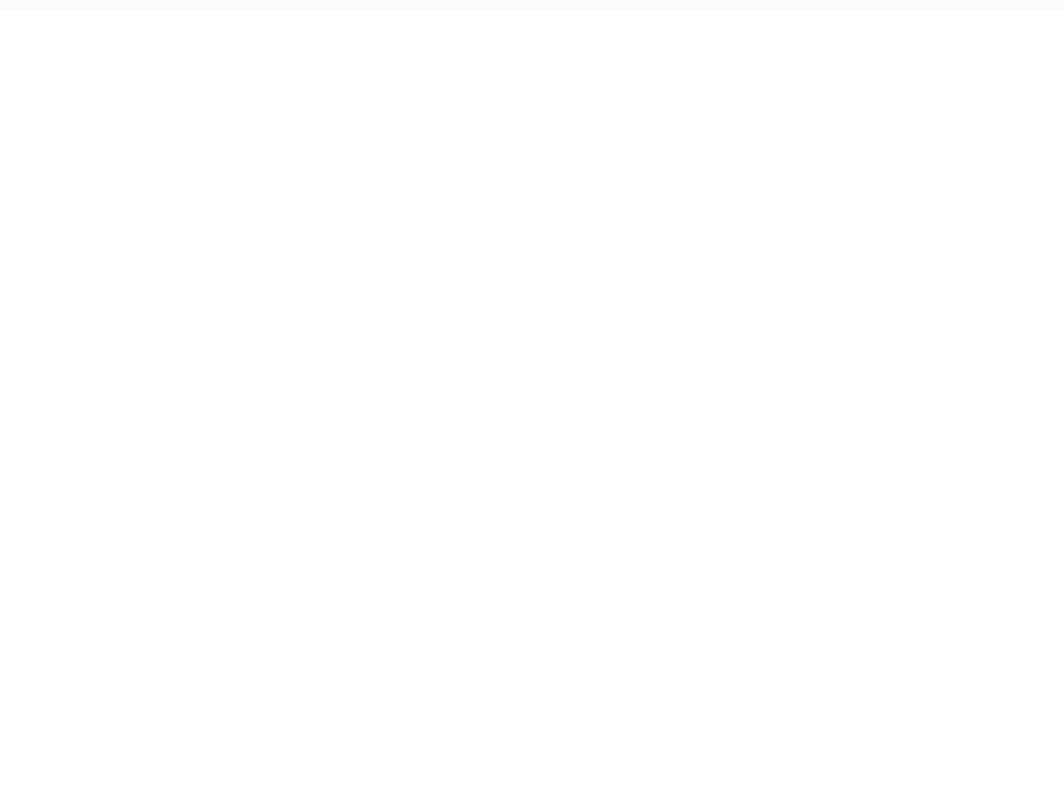
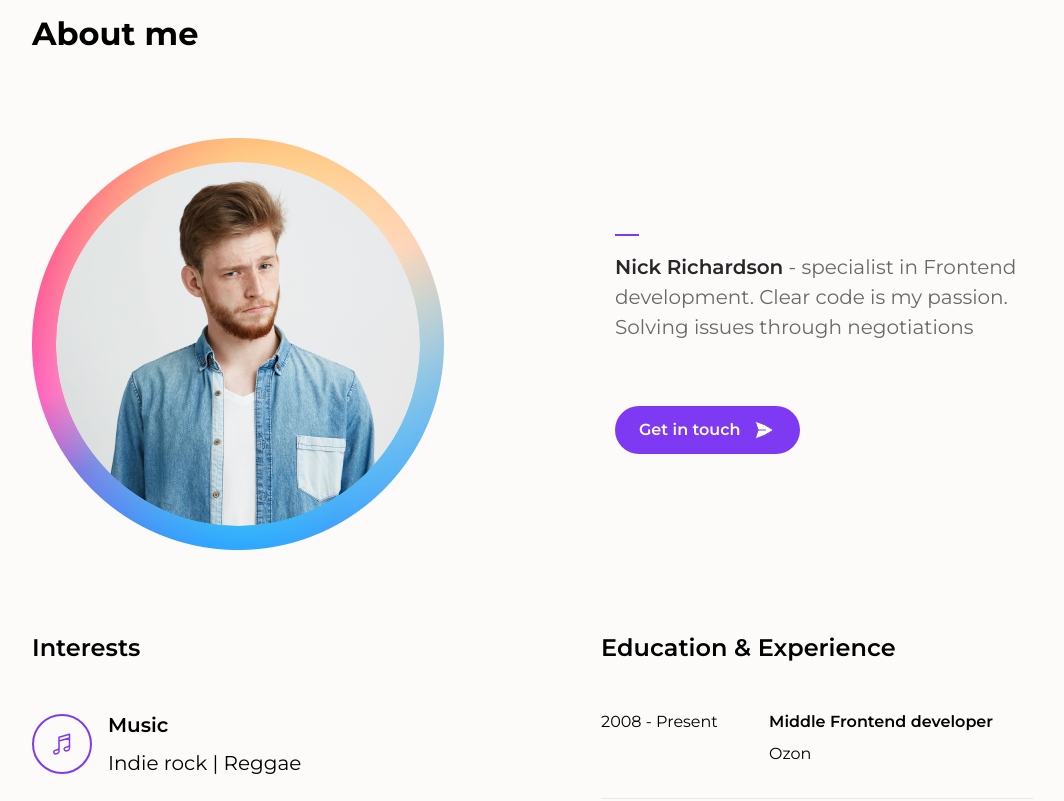
Before and after one commit to pospyra/project-1, a Next.js app: page / in a window 1280 px wide. Shown: the part 920-1721 px from the top of the page, without its empty margins (48-1112 px from the left). Before the commit the page ends 930 px from the top, so only its background shows below. Built offline with nearby package versions, Linux system fonts and the light colour scheme.

Commit message:
add adaptive style for about-block

```diff
--- a/src/app/page.tsx
+++ b/src/app/page.tsx
@@ -9,7 +9,7 @@ export default function Home() {
     <main className="bg-white max-w-screen-xl m-0 mx-auto ">
       <Header />
       <MainBlock />
-       {/* <About/> */}
+       <About/>
     {/*  <GetInTouch/>
       <Footer /> */}
     </main>
--- a/src/ui/atoms/Interest-card/Interest.tsx
+++ b/src/ui/atoms/Interest-card/Interest.tsx
@@ -13,8 +13,8 @@ export const InterestsElement = ({ image, title, description }: InterestProps) =
         {image}
       </div>
       <div className="grid gap-2">
-        <h3 className="subtitle">{title}</h3>
-        <p className="body-text">{description}</p>
+        <h3 className="subtitle text-sm sm:text-xl">{title}</h3>
+        <p className="body-text text-sm sm:text-xl">{description}</p>
       </div>
     </div>
   );
--- a/src/ui/organisms/About/About.module.css
+++ b/src/ui/organisms/About/About.module.css
@@ -1,5 +1,5 @@
 .container {
-  @apply relative w-[412px] h-[412px];
+  @apply relative lg:w-[412px] lg:h-[412px] w-[290px] h-[290px];
 }
 
 .outerAvatar {
@@ -7,5 +7,5 @@
 }
 
 .innerAvatar {
-  @apply absolute top-1/2 left-1/2 transform -translate-x-1/2 -translate-y-1/2 rounded-full w-[364px] h-[364px];
+  @apply absolute top-1/2 left-1/2 transform -translate-x-1/2 -translate-y-1/2 rounded-full lg:w-[364px] lg:h-[364px] w-[256px] h-[256px];
 }
--- a/src/ui/organisms/About/About.tsx
+++ b/src/ui/organisms/About/About.tsx
@@ -16,12 +16,12 @@ interface AboutProps {
 
 export const About = ({ className }: AboutProps) => {
   return (
-    <div className=" relative px-20 mb-[100px]">
+    <div className="relative lg:px-20 md:px-[39px] lg:mb-[100px] px-[15px] md:mb-[80px] ">
       <div className="" >
         <div className=' grid gap-[80px]'>
-          <h2>About me</h2>
+          <h2 className='text-xl sm:text-4xl'>About me</h2>
 
-          <div className="flex w-full justify-between items-center gap-40">
+          <div className="grid sm:flex w-full justify-center sm:justify-between items-center lg:gap-40 gap-[44px]">
             <div className={`${styles.background}`}>
               <div className={`${styles.container}`}>
                 <Image src={backgroundImage} alt="Background Avatar" className={`${styles.outerAvatar} `} />
@@ -31,10 +31,10 @@ export const About = ({ className }: AboutProps) => {
               </div>
             </div>
 
-            <div>
-              <div className='grid gap-4 max-w-xl  mb-16 max-w-[537px]'>
+            <div >
+              <div className='grid gap-4 max-w-[290px] mb-16 lg:max-w-[537px] md:max-w-[380px]'>
                 <div className="h-0.5 bg-lavender w-6"></div>
-                <p className="body-text text-greydark">
+                <p className="body-text text-xl text-greydark">
                   <span className="subtitle text-black">Nick Richardson</span> - specialist in Frontend development. Clear code is my passion. <br /> Solving issues through negotiations
                 </p>
               </div>
@@ -47,9 +47,9 @@ export const About = ({ className }: AboutProps) => {
             </div>
           </div>
 
-          <div className={`${styles.information} flex items-start gap-[217px]`}>
+          <div className={`${styles.information} lg:flex grid gap-[48px] items-start lg:gap-[217px] sm:gap-[80px] `}>
             <div className={`${styles.interests} grid gap-11`}>
-              <h3>Interests</h3>
+              <h3 className='text-xl md:text-2xl'>Interests</h3>
               <div className={`${styles['interests-element']}`}>
                 <InterestsElement
                   image={(
@@ -87,7 +87,7 @@ export const About = ({ className }: AboutProps) => {
               </div>
             </div>
             <div className={`${styles.experience} grid gap-11`}>
-              <h3>Education & Experience</h3>
+              <h3 className='text-xl md:text-2xl'>Education & Experience</h3>
               <div className='grid gap-6'>
                 <ExperienceElement
                   className='border-b '
--- a/src/ui/organisms/MainBlock/MainBlock.module.css
+++ b/src/ui/organisms/MainBlock/MainBlock.module.css
@@ -1,3 +1,4 @@
+
 .background {
   @apply absolute inset-0 bg-cover px-0;
   top: 62px;
@@ -31,10 +32,10 @@
 @media (max-width: 500px) {
   .block-wrap {
     display: block;
+    max-height: 586px;
   }
 
   .background-wrap {
-    /* position: absolute; */
     top: -134px;
     left: 0;
   }
--- a/src/ui/organisms/MainBlock/MainBlock.tsx
+++ b/src/ui/organisms/MainBlock/MainBlock.tsx
@@ -6,7 +6,7 @@ import '../../atoms/Typography/typography.css';
 
 export const MainBlock = () => {
   return (
-  <div className={`${styles['block-wrap']} responsive flex pl-3.5 lg:pl-20 md:pl-10 sm:pl-3.5`}>
+    <div className={`${styles['block-wrap']} responsive flex pl-3.5 lg:pl-20 md:pl-10 sm:pl-3.5`}>
       <div className=" pt-[27px] lg:pt-40 md:pt-11 sm:pt-[27px]">
         <div className=" md:w-[420px] w-[290px] ">
           <div className="grid gap-1 mb-[38px] lg:mb-[96px] md:mb-[36px] sm:mb-[38px]">
@@ -27,15 +27,12 @@ export const MainBlock = () => {
           </Button>
         </div>
       </div>
-
-      <div className={`${styles['background-wrap']} relative w-full lg:w-[1070px] lg:h-[864px] md:w-[681px] md:h-[551px] h-[345px] w-[537px]`}>
+      <div className={`${styles['background-wrap']} relative w-full lg:w-[1070px] lg:h-[864px] md:w-[681px] md:h-[540px] h-[345px] w-[537px]`}>
         <div className={`${styles.background} bg-gradient `}>
           <div className={`${styles.avatar}`}>
           </div>
         </div>
       </div>
-
-
     </div>
   );
 };
```
